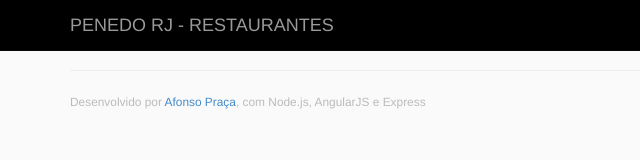
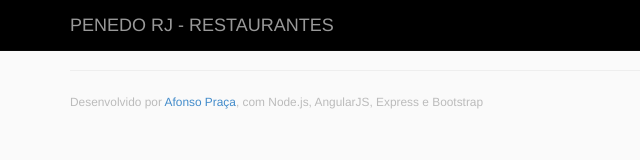
Before and after one commit to afonso-praca/restaurant-guide-ui, a website: page src/index.html in a window 1280 px wide. Shown: the full height of the page, 0-640 px from the left. Drawn offline with Linux system fonts and the light colour scheme; no server answers.

Commit message:
add bootstrap credit on footer

```diff
--- a/src/views/footer.html
+++ b/src/views/footer.html
@@ -1,4 +1,4 @@
 <footer>
 	<hr/>
-	<small class="footer-text">Desenvolvido por <a href="http://afonsopraca.com.br/" target="_blank">Afonso Praça</a>, com Node.js, AngularJS e Express</small>
+	<small class="footer-text">Desenvolvido por <a href="http://afonsopraca.com.br/" target="_blank">Afonso Praça</a>, com Node.js, AngularJS, Express e Bootstrap</small>
 </footer>
```
